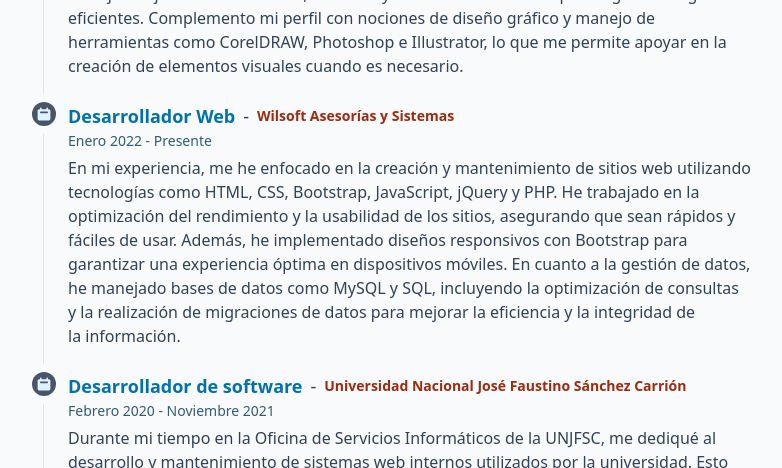
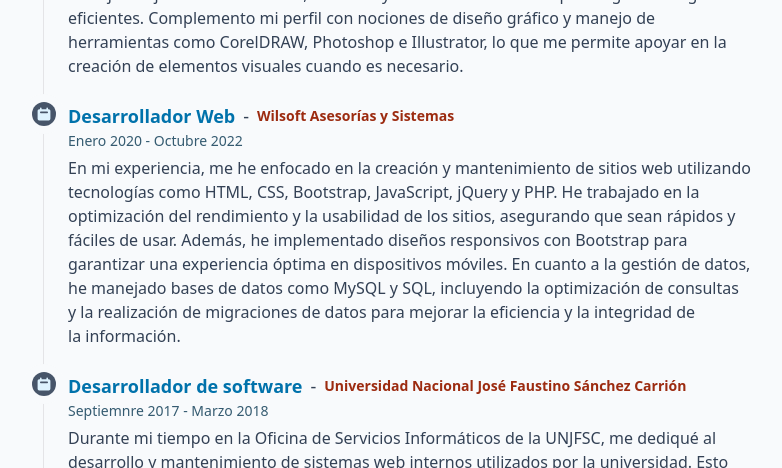
Before and after one commit to alexisromero5695/portfolio, a Next.js app: page / in a window 1280 px wide. Shown: the part 1260-1728 px from the top of the page, without its empty margins (243-1025 px from the left). Built offline with nearby package versions, Linux system fonts and the light colour scheme.

Commit message:
modificaciones portfolio

```diff
--- a/app/page.tsx
+++ b/app/page.tsx
@@ -436,7 +436,7 @@ function SeccionExperiencia() {
               </span>
             </h3>
             <time className="block mb-2 text-sm font-normal leading-none text-primary-950/80 dark:text-primary-200/90">
-              Enero 2022 - Presente
+              Enero 2020 - Octubre 2022
             </time>
             <p className="mb-4 font-normal text-dark-700 dark:text-dark-200 text-base text-pretty">
               En mi experiencia, me he enfocado en la creación y mantenimiento de sitios web utilizando tecnologías como HTML,
@@ -471,7 +471,7 @@ function SeccionExperiencia() {
               </span>
             </h3>
             <time className="block mb-2 text-sm font-normal leading-none text-primary-950/80 dark:text-primary-200/90">
-              Febrero 2020 - Noviembre 2021
+              Septiemnre 2017 - Marzo 2018
             </time>
             <p className="mb-4 font-normal text-dark-700 dark:text-dark-200 text-base text-pretty">
               Durante mi tiempo en la Oficina de Servicios Informáticos de la UNJFSC,
```
Also changed, not shown: 1 other file (tests, documents, lock files or other folders).
